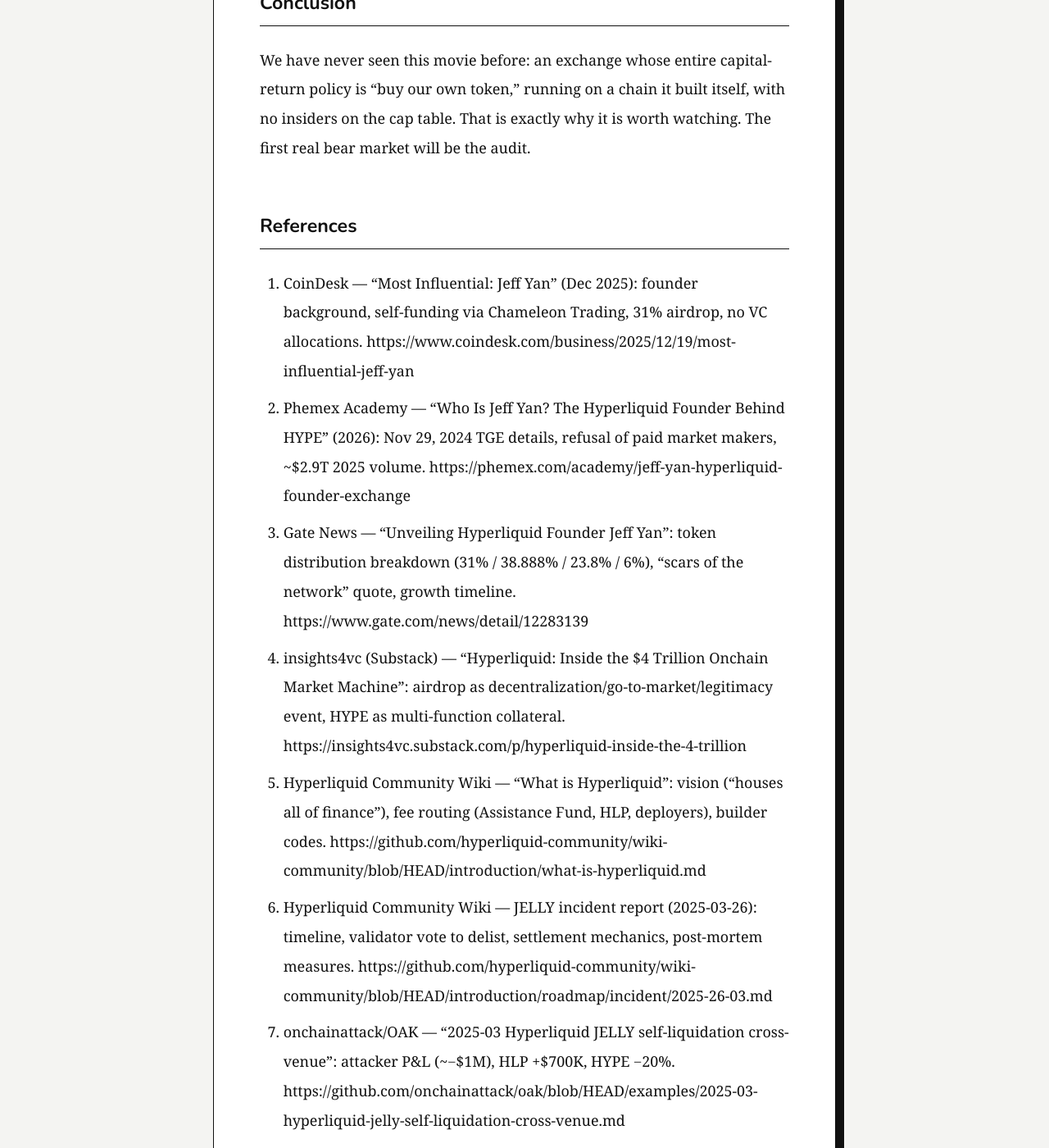
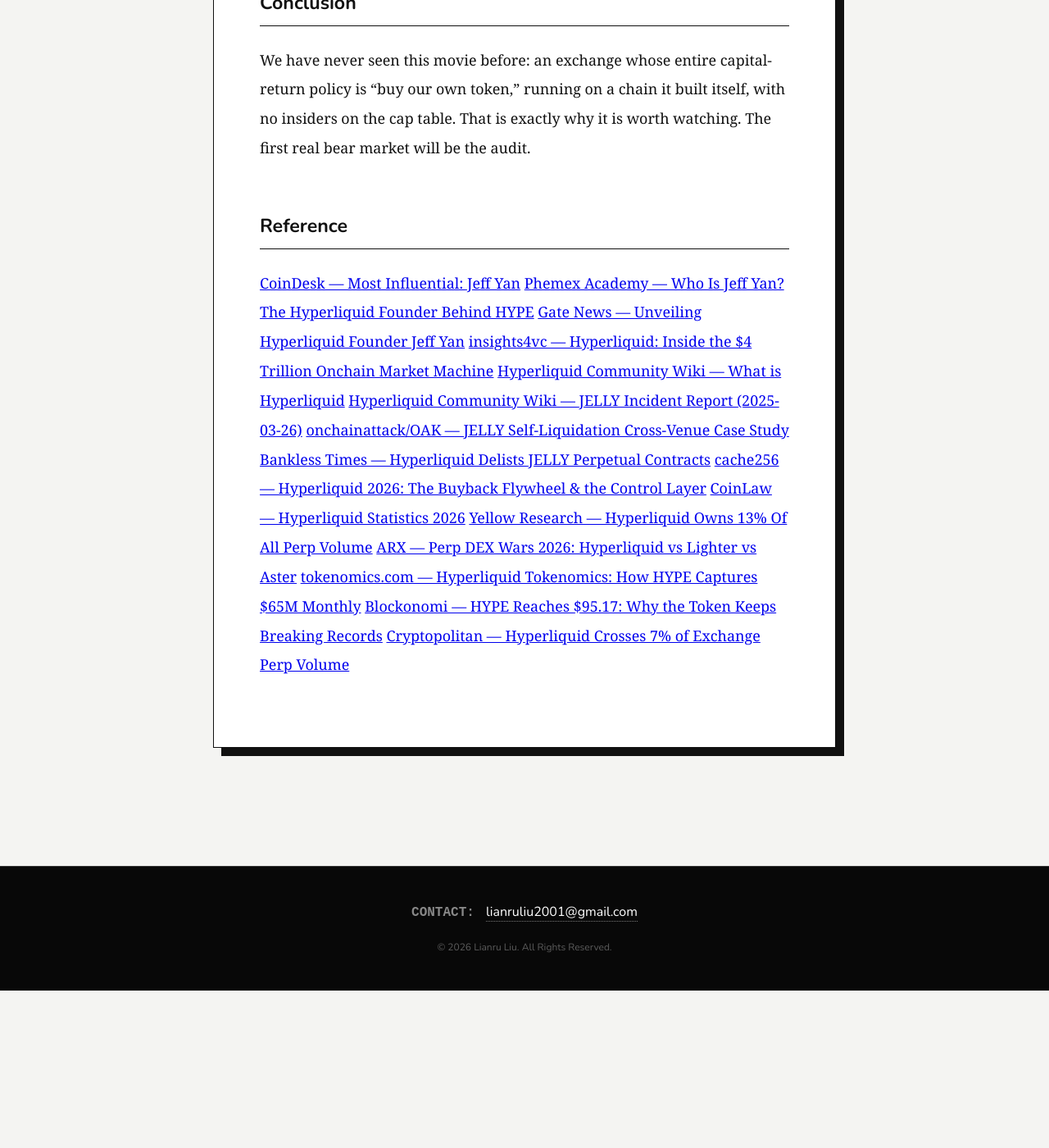
Before and after one commit to LianruLiu/LianruLiu.github.io, a Jekyll site: the page built from _posts/2026-09-29-Hyperliquid.md, in a window 1280 px wide and 1400 px high, scrolled down 5819 px. Shown: the whole window at 82% size. Built offline with Jekyll 4.4.1, drawn with Linux system fonts in a browser that asks for light colours; after the commit the page ends 7027 px from its top, so only the background shows below that; some of the changed text lies outside the part shown.

Commit message:
Reformat Hyperliquid references to match site Reference style

```diff
--- a/_posts/2026-09-29-Hyperliquid.md
+++ b/_posts/2026-09-29-Hyperliquid.md
@@ -62,22 +62,19 @@
 
 We have never seen this movie before: an exchange whose entire capital-return policy is "buy our own token," running on a chain it built itself, with no insiders on the cap table. That is exactly why it is worth watching. The first real bear market will be the audit.
 
-## References
-
-1. CoinDesk — "Most Influential: Jeff Yan" (Dec 2025): founder background, self-funding via Chameleon Trading, 31% airdrop, no VC allocations. https://www.coindesk.com/business/2025/12/19/most-influential-jeff-yan
-2. Phemex Academy — "Who Is Jeff Yan? The Hyperliquid Founder Behind HYPE" (2026): Nov 29, 2024 TGE details, refusal of paid market makers, ~$2.9T 2025 volume. https://phemex.com/academy/jeff-yan-hyperliquid-founder-exchange
-3. Gate News — "Unveiling Hyperliquid Founder Jeff Yan": token distribution breakdown (31% / 38.888% / 23.8% / 6%), "scars of the network" quote, growth timeline. https://www.gate.com/news/detail/12283139
-4. insights4vc (Substack) — "Hyperliquid: Inside the $4 Trillion Onchain Market Machine": airdrop as decentralization/go-to-market/legitimacy event, HYPE as multi-function collateral. https://insights4vc.substack.com/p/hyperliquid-inside-the-4-trillion
-5. Hyperliquid Community Wiki — "What is Hyperliquid": vision ("houses all of finance"), fee routing (Assistance Fund, HLP, deployers), builder codes. https://github.com/hyperliquid-community/wiki-community/blob/HEAD/introduction/what-is-hyperliquid.md
-6. Hyperliquid Community Wiki — JELLY incident report (2025-03-26): timeline, validator vote to delist, settlement mechanics, post-mortem measures. https://github.com/hyperliquid-community/wiki-community/blob/HEAD/introduction/roadmap/incident/2025-26-03.md
-7. onchainattack/OAK — "2025-03 Hyperliquid JELLY self-liquidation cross-venue": attacker P&L (~−$1M), HLP +$700K, HYPE −20%. https://github.com/onchainattack/oak/blob/HEAD/examples/2025-03-hyperliquid-jelly-self-liquidation-cross-venue.md
-8. Bankless Times — "Hyperliquid Delists JELLY Perpetual Contracts After Suspicious Market Activity" (Mar 26, 2025). https://www.banklesstimes.com/articles/2025/03/26/hyperliquid-delists-jelly-perpetual-contracts-after-suspicious-market-activity/
-9. cache256 — "Hyperliquid 2026: The Buyback Flywheel & the Control Layer": ~$1.1B annualized fees, ~$3.1B Assistance Fund, validator concentration, bridge custody risk. https://www.cache256.com/ecosystem/hyperliquid-perp-dex-infrastructure/
-10. CoinLaw — "Hyperliquid Statistics 2026": $245B 30-day volume, 36.47% on-chain share, $5.9B TVL, 44.5M HYPE in Assistance Fund. https://coinlaw.io/hyperliquid-statistics/
-11. Yellow Research — "Hyperliquid Owns 13% Of All Perp Volume" (Apr 2026): no-VC growth, dual-layer architecture. https://yellow.com/research/hyperliquid-perp-volume-dominance-how-2026
-12. ARX — "Perp DEX Wars 2026: Hyperliquid vs Lighter vs Aster": competitive landscape, fee comparison. https://arx.trade/blog/perp-dex-wars-hyperliquid-lighter-aster/
-13. tokenomics.com — "Hyperliquid Tokenomics: How HYPE Captures $65M Monthly in Holder Revenue": HIP-3 burn proposal debate. https://tokenomics.com/articles/hyperliquid-tokenomics-how-hype-captures-65m-monthly-in-holder-revenue
-14. Blockonomi — "HYPE Reaches $95.17" (Sep 2026): ATH details, native lending launch, Bitnomial/Kraken proposal, 26% circulating supply. https://blockonomi.com/hyperliquid-hype-reaches-95-17-why-the-token-keeps-breaking-records/
-15. Cryptopolitan — "Hyperliquid Crosses 7% of Exchange Perp Volume" (2026): Artemis data, Arthur Hayes $18M HYPE exit (June 2026). https://www.cryptopolitan.com/hyperliquid-perp-volume-market-share/
-
----
+## Reference
+[CoinDesk — Most Influential: Jeff Yan](https://www.coindesk.com/business/2025/12/19/most-influential-jeff-yan)
+[Phemex Academy — Who Is Jeff Yan? The Hyperliquid Founder Behind HYPE](https://phemex.com/academy/jeff-yan-hyperliquid-founder-exchange)
+[Gate News — Unveiling Hyperliquid Founder Jeff Yan](https://www.gate.com/news/detail/12283139)
+[insights4vc — Hyperliquid: Inside the $4 Trillion Onchain Market Machine](https://insights4vc.substack.com/p/hyperliquid-inside-the-4-trillion)
+[Hyperliquid Community Wiki — What is Hyperliquid](https://github.com/hyperliquid-community/wiki-community/blob/HEAD/introduction/what-is-hyperliquid.md)
+[Hyperliquid Community Wiki — JELLY Incident Report (2025-03-26)](https://github.com/hyperliquid-community/wiki-community/blob/HEAD/introduction/roadmap/incident/2025-26-03.md)
+[onchainattack/OAK — JELLY Self-Liquidation Cross-Venue Case Study](https://github.com/onchainattack/oak/blob/HEAD/examples/2025-03-hyperliquid-jelly-self-liquidation-cross-venue.md)
+[Bankless Times — Hyperliquid Delists JELLY Perpetual Contracts](https://www.banklesstimes.com/articles/2025/03/26/hyperliquid-delists-jelly-perpetual-contracts-after-suspicious-market-activity/)
+[cache256 — Hyperliquid 2026: The Buyback Flywheel & the Control Layer](https://www.cache256.com/ecosystem/hyperliquid-perp-dex-infrastructure/)
+[CoinLaw — Hyperliquid Statistics 2026](https://coinlaw.io/hyperliquid-statistics/)
+[Yellow Research — Hyperliquid Owns 13% Of All Perp Volume](https://yellow.com/research/hyperliquid-perp-volume-dominance-how-2026)
+[ARX — Perp DEX Wars 2026: Hyperliquid vs Lighter vs Aster](https://arx.trade/blog/perp-dex-wars-hyperliquid-lighter-aster/)
+[tokenomics.com — Hyperliquid Tokenomics: How HYPE Captures $65M Monthly](https://tokenomics.com/articles/hyperliquid-tokenomics-how-hype-captures-65m-monthly-in-holder-revenue)
+[Blockonomi — HYPE Reaches $95.17: Why the Token Keeps Breaking Records](https://blockonomi.com/hyperliquid-hype-reaches-95-17-why-the-token-keeps-breaking-records/)
+[Cryptopolitan — Hyperliquid Crosses 7% of Exchange Perp Volume](https://www.cryptopolitan.com/hyperliquid-perp-volume-market-share/)
```
